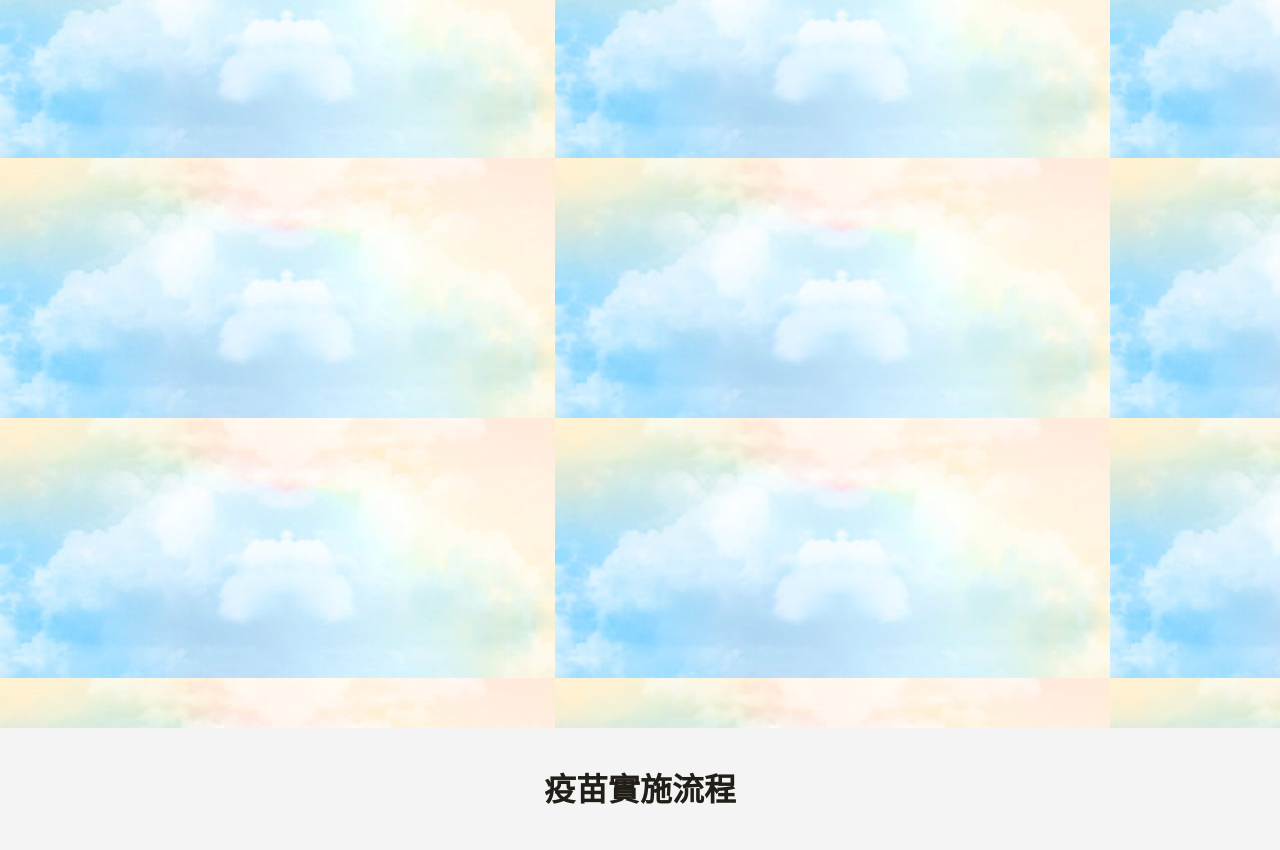
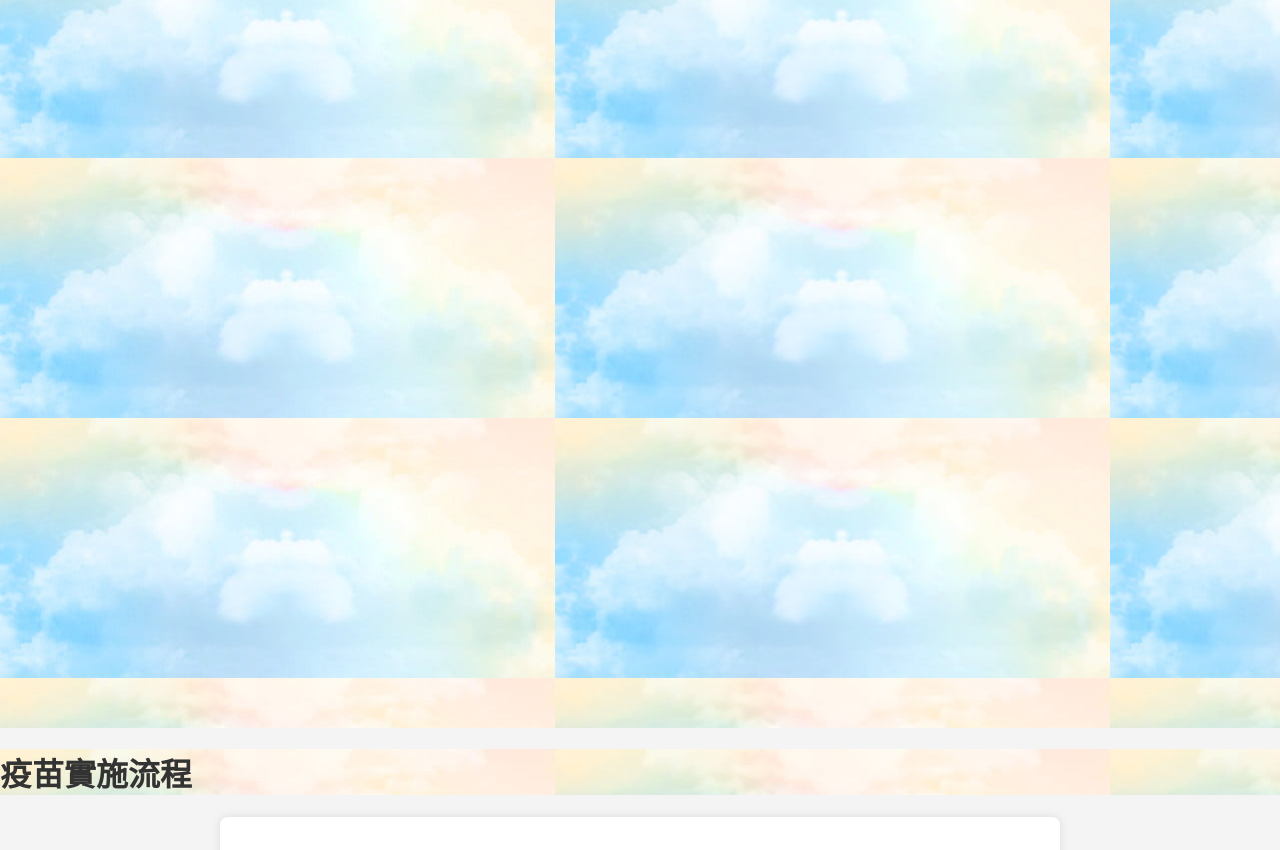
Before and after one commit to 3919s/11051006-FLU2, a plain HTML site: page index.html in a window 1280 px wide. Shown: the part 102-952 px from the top of the page. Drawn offline with Linux system fonts and the light colour scheme.

Commit message:
Update index.html

```diff
--- a/index.html
+++ b/index.html
@@ -20,9 +20,7 @@
         text-align: center;
     }
     .head1{
-         color: #221e18;
-        padding: 15px;
-        text-align: center;
+        background-image: url(000.jpg);
     }
 
     .container {
```
